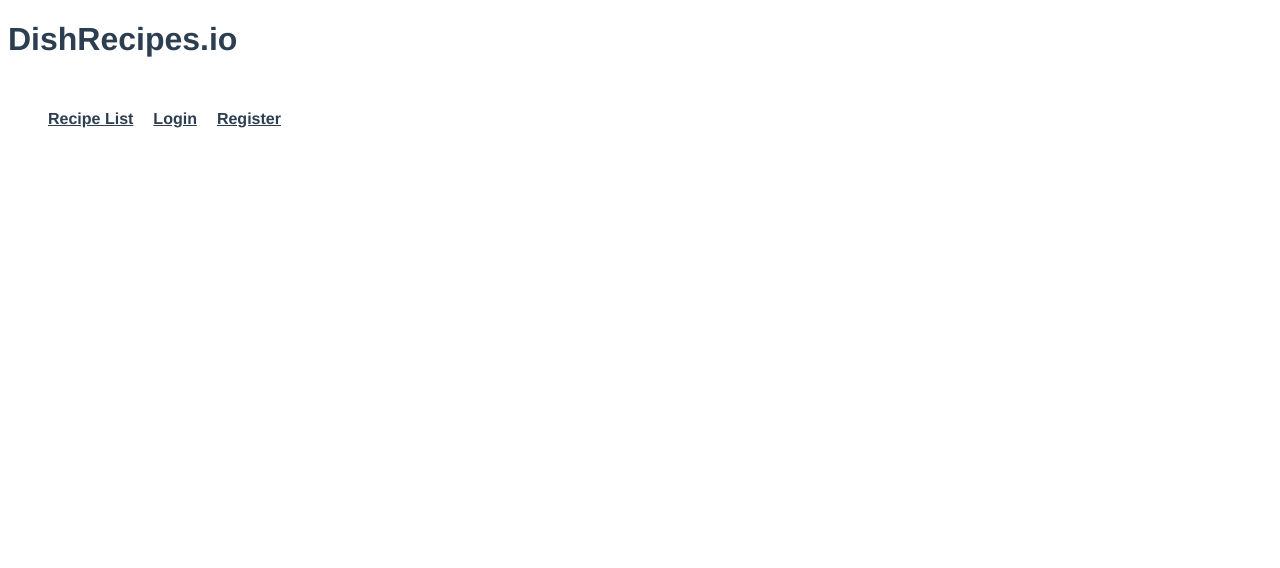
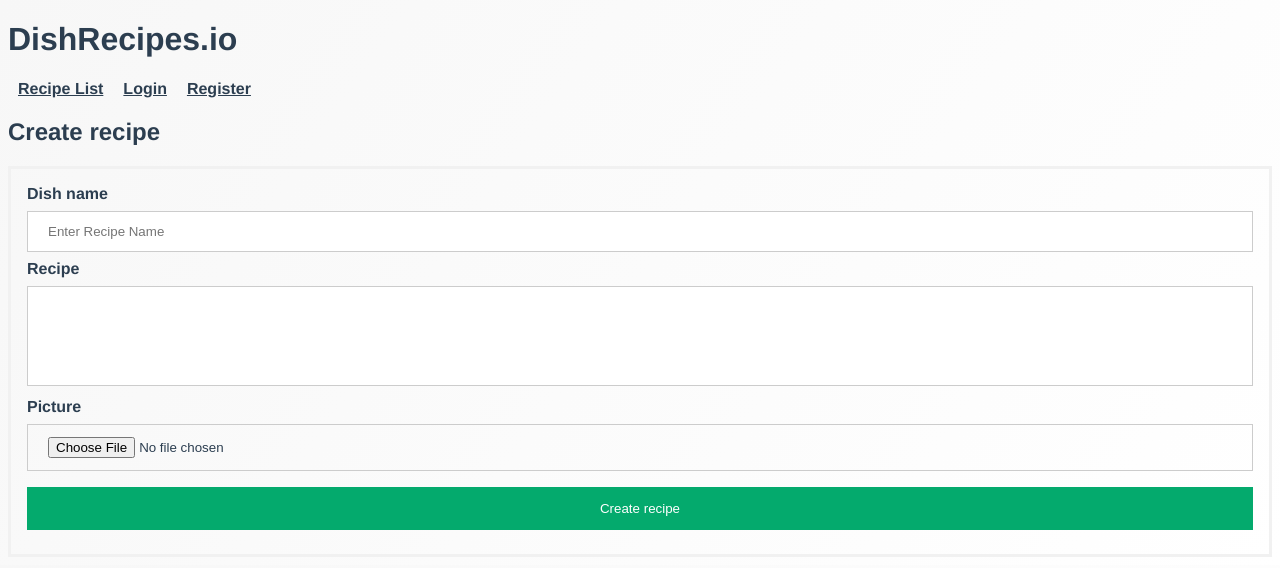
Before and after one commit to githubuser402/dish-recipe-client-vue, a Vue app: page /add-dish in a window 1280 px wide. Shown: the top 568 px of the page. Built offline with nearby package versions, Linux system fonts and the light colour scheme.

Commit message:
added create recipe view

```diff
--- a/src/App.vue
+++ b/src/App.vue
@@ -1,7 +1,13 @@
 <template>
   <div id="app">
     <h1>DishRecipes.io</h1>
-    <div id="nav">
+    <div id="nav" v-if="this.userHasValidToken()">
+      <router-link to="/recipes/">Recipe List</router-link>
+      <router-link to="/add-dish/">Add dishes</router-link>
+      <router-link to="/login/">Login</router-link>
+      <router-link to="/register/">Register</router-link>
+    </div>
+    <div id="nav" v-else>
       <router-link to="/recipes/">Recipe List</router-link>
       <router-link to="/login/">Login</router-link>
       <router-link to="/register/">Register</router-link>
@@ -11,6 +17,10 @@
 </template>
 
 <style>
+body{
+  background: rgb(247,247,247);
+  background: linear-gradient(125deg, rgba(247,247,247,1) 0%, rgba(255,255,255,1) 100%);
+}
 #app {
   font-family: Avenir, Helvetica, Arial, sans-serif;
   -webkit-font-smoothing: antialiased;
@@ -18,7 +28,7 @@
   color: #2c3e50;
 }
 
-#nav {
+#nav *{
   padding: 30px;
 }
 
--- a/src/components/CreateRecipe.vue
+++ b/src/components/CreateRecipe.vue
@@ -1,17 +1,175 @@
 <template>
   <div>
-
+    <h2>Create recipe</h2>
+    <form v-on:submit="createRecipe" onsubmit="return false">
+        <div class="container">
+          <label for="recipe-name"><b>Dish name</b></label>
+          <input type="text" id="recipe-name" placeholder="Enter Recipe Name"
+          v-model="dishName" required>
+          <label for="recipe"><b>Recipe</b></label>
+          <textarea type="text" id="recipe" v-model="dishRecipe" required> </textarea>
+          <label for="picture-input"><b>Picture</b></label>
+          <input id="picture-input" type="file" accept="image/*" v-on:change="addToPictureList">
+          <div id="uploaded-pictures" v-html="pictures">
+          </div>
+          <button type="submit">Create recipe</button>
+        </div>
+      </form>
   </div>
 </template>
 
 <script>
 
 export default {
-name: 'CreateRecipe',
+  name: 'CreateRecipe',
+  data() {
+    return {
+      dishName: '',
+      dishRecipe: '',
+      dishPictures: [],
+      pictures: '',
+    };
+  },
+  methods: {
+    createRecipe() {
+      fetch(
+        `${this.$dishApi}/recipes/`,
+        {
+          method: 'POST',
+          headers: {
+            Accept: 'application/json',
+            'Content-Type': 'application/json',
+            'x-access-token': localStorage.getItem(this.$dishApiTokenKey),
+          },
+          body: JSON.stringify({ name: this.dishName, recipe: this.dishRecipe }),
+        },
+      )
+        .then(
+          (response) => {
+            if (!response.ok) {
+              // throw new Error('Recipe is not saved successfully');
+              if (response.status === 401) {
+                throw new Error('Register account or re-login');
+              }
+              throw new Error();
+            }
+            return response.json();
+          },
+        )
+        .then(
+          (json) => {
+            const recipeId = json.id;
+            if (this.dishPictures.length === 0) {
+              return;
+            }
+
+            const uploadDishPics = async () => {
+              let response;
+              try {
+                response = await Promise.all(
+                  this.dishPictures.map(
+                    (picture) => {
+                      const data = new FormData();
+                      data.append('picture', picture);
+                      return fetch(
+                        `${this.$dishApi}/recipes/${recipeId}/pictures/`,
+                        {
+                          method: 'POST',
+                          headers: {
+                            Accept: 'application/json',
+                            'x-access-token': localStorage.getItem(this.$dishApiTokenKey),
+                          },
+                          body: data,
+                        },
+                      )
+                        .then(
+                          (res) => res.json(),
+                        );
+                    },
+                  ),
+                );
+              } catch (error) {
+                console.log(`Uploading pictures: ${error}`);
+              }
+              return response;
+            };
+            const pictureUploadResponse = uploadDishPics();
+            console.log(pictureUploadResponse);
+            this.$router.push('/');
+          },
+        )
+        .catch(
+          (err) => {
+            alert(err);
+          },
+        );
+    },
+    addToPictureList(file) {
+      this.dishPictures.push(file.target.files[0]);
+      this.pictures += `<p>${file.target.files[0].name}</p>`;
+    },
+  },
 };
 
 </script>
 
 <style scoped>
-
+ form {
+    border: 3px solid #f1f1f1;
+  }
+  input[type=text], input[type=file] {
+    width: 100%;
+    padding: 12px 20px;
+    margin: 8px 0;
+    display: inline-block;
+    border: 1px solid #ccc;
+    box-sizing: border-box;
+  }
+  #recipe{
+    resize: none;
+    width: 100%;
+    margin: 8px 0;
+    display: inline-block;
+    border: 1px solid #ccc;
+    box-sizing: border-box;
+    height: 100px;
+  }
+  img[data-v-a0e8364c] {
+  width: 60px;
+  height: 60px;
+  border: 1px;
+  }
+  button {
+    background-color: #04AA6D;
+    color: white;
+    padding: 14px 20px;
+    margin: 8px 0;
+    border: none;
+    cursor: pointer;
+    width: 100%;
+  }
+  button:hover {
+    opacity: 0.8;
+  }
+  img{
+    width: 50px;
+    height: 50px;
+    border: 1px;
+  }
+  .container {
+    padding: 16px;
+  }
+  span.psw {
+    float: right;
+    padding-top: 16px;
+  }
+  @media screen and (max-width: 300px) {
+    span.psw {
+      display: block;
+      float: none;
+    }
+    .cancelbtn {
+      width: 100%;
+    }
+  }
 </style>
--- a/src/components/DishRecipeDetailed.vue
+++ b/src/components/DishRecipeDetailed.vue
@@ -1,11 +1,11 @@
 <template>
-  <div>
-    <p>recipe detailed view</p>
+  <div class="recipe-detailed-view">
     <center><h1>{{ recipe.name }}</h1></center>
     <div class="product-description">
       {{ recipe.recipe }}
     </div>
-    <div v-for="picture in recipe.pictures"  v-bind:key="picture.id">
+    <div class="recipe-picture-container"
+    v-for="picture in recipe.pictures"  v-bind:key="picture.id">
       <img class="recipe-picture" v-bind:src="imgPreUrl() + picture.path" alt="">
     </div>
   </div>
@@ -44,9 +44,15 @@ export default {
 .product-description{
   margin: 10px 40px;
 }
-
+.recipe-picture-container{
+  float: left;
+  width: 33.33%;
+  padding: 5px;
+}
 .recipe-picture{
   width: 400px;
   height: 400px;
+  margin: 20px;
+  border-radius: 4px;
 }
 </style>
--- a/src/components/DishRecipeItem.vue
+++ b/src/components/DishRecipeItem.vue
@@ -1,6 +1,5 @@
 <template>
 <div class="recipe-item">
-  ok
   <a :href="recipe.id">
     <div class="name">
       {{ recipe.name }}
--- a/src/components/DishRecipeList.vue
+++ b/src/components/DishRecipeList.vue
@@ -1,6 +1,5 @@
 <template>
   <div>
-    works works
     <DishRecipeItem
     v-for="recipe in recipes"
     v-bind:recipe="recipe"
@@ -23,7 +22,7 @@ export default {
   },
   methods: {
     fetchDishRecipe() {
-      fetch(`${this.$dishApi}recipes/`)
+      fetch(`${this.$dishApi}/recipes/`)
         .then((response) => response.json())
         .then(
           (json) => {
--- a/src/components/LoginUser.vue
+++ b/src/components/LoginUser.vue
@@ -35,7 +35,7 @@ export default {
   },
   methods: {
     loginUser() {
-      fetch(`${this.$dishApi}user/login/`, {
+      fetch(`${this.$dishApi}/user/login/`, {
         method: 'POST',
         headers: {
           Accept: 'application/json',
--- a/src/components/RegisterUser.vue
+++ b/src/components/RegisterUser.vue
@@ -32,7 +32,7 @@ export default {
       if (!this.passwordRepeated()) {
         this.$el.querySelector('#psw-repeat').style.border = '1px solid red';
       }
-      fetch(`${this.$dishApi}user/register/`,
+      fetch(`${this.$dishApi}/user/register/`,
         {
           method: 'POST',
           headers: {
--- a/src/main.js
+++ b/src/main.js
@@ -3,14 +3,21 @@ import App from './App.vue';
 import router from './router';
 
 Vue.config.productionTip = false;
-Vue.prototype.$dishApi = 'http://127.0.0.1:5000/';
-Vue.prototype.$dish_api_token_key = 'dish_api_token';
+Vue.prototype.$dishApi = 'http://127.0.0.1:5000';
+Vue.prototype.$dishApiTokenKey = 'dish_api_token';
 
 Vue.mixin({
   methods: {
     saveToken(token) {
-      localStorage.setItem(this.$dish_api_token_key, token);
-      console.log(`saved token to local storage: ${localStorage.getItem(this.$dish_api_token_key)}`);
+      localStorage.setItem(this.$dishApiTokenKey, token);
+      console.log(`saved token to local storage: ${localStorage.getItem(this.$dishApiTokenKey)}`);
+    },
+    userHasValidToken() {
+      const token = localStorage.getItem(this.$dishApiTokenKey);
+      if (token) {
+        return true;
+      }
+      return false;
     },
   },
 });
--- a/src/router/index.js
+++ b/src/router/index.js
@@ -7,6 +7,7 @@ import DishRecipeList from '@/components/DishRecipeList.vue';
 import DishRecipeDetailed from '@/components/DishRecipeDetailed.vue';
 import LoginUser from '@/components/LoginUser.vue';
 import RegisterUser from '@/components/RegisterUser.vue';
+import CreateRecipe from '@/components/CreateRecipe.vue';
 
 Vue.use(VueRouter);
 
@@ -27,6 +28,10 @@ const routes = [
     path: '/register/',
     component: RegisterUser,
   },
+  {
+    path: '/add-dish/',
+    component: CreateRecipe,
+  },
 ];
 
 const router = new VueRouter({
```
